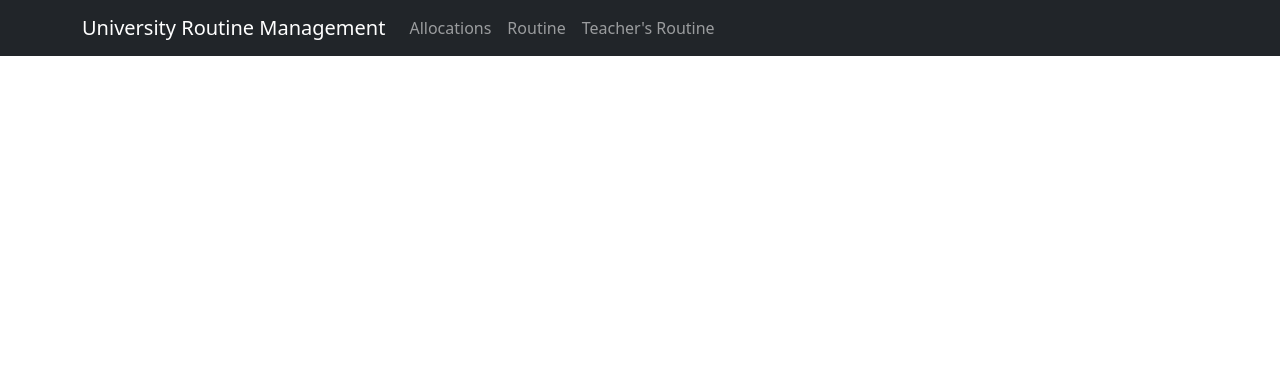
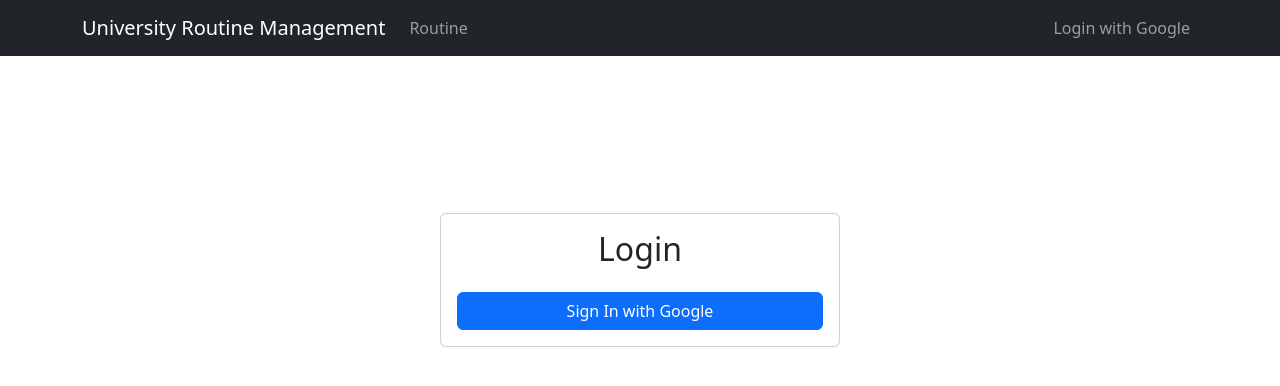
Before and after one commit to CrypticFate/Schemer, a React (Create React App) app in the folder client/: page /login in a window 1280 px wide. Shown: the top 386 px of the page. Built offline with nearby package versions, Linux system fonts and the light colour scheme; no server answers.

Commit message:
role based admin access, admin role set by system. kept private; merge conflict resolved in src/context

```diff
--- a/client/src/App.js
+++ b/client/src/App.js
@@ -1,4 +1,4 @@
-import React, { useState } from "react";
+import React from "react";
 import {
   BrowserRouter as Router,
   Routes,
@@ -6,71 +6,112 @@ import {
   Link,
   Navigate,
 } from "react-router-dom";
-import { Navbar, Nav, Container } from "react-bootstrap";
+import { Navbar, Nav, Container, Button } from "react-bootstrap";
+import { AuthProvider, useAuth } from "./contexts/AuthContext";
 import TeacherForm from "./components/TeacherForm";
 import CourseForm from "./components/CourseForm";
 import AllocationForm from "./components/AllocationForm";
 import AllocationList from "./components/AllocationList";
 import RoutineView from "./components/RoutineView";
 import TeacherRoutine from "./components/TeacherRoutine";
+import Login from "./components/Login";
+import { PrivateRoute } from "./components/PrivateRoute";
 import "bootstrap/dist/css/bootstrap.min.css";
 
-function App() {
-  const [refreshTrigger, setRefreshTrigger] = useState(0);
-
-  const handleAllocationAdded = () => {
-    setRefreshTrigger((prev) => prev + 1);
-  };
+function NavigationBar() {
+  const { currentUser, userRole, logout } = useAuth();
 
   return (
-    <Router>
-      <div className="App">
     <Navbar bg="dark" variant="dark" expand="lg">
       <Container>
         <Navbar.Brand>University Routine Management</Navbar.Brand>
         <Navbar.Toggle aria-controls="basic-navbar-nav" />
         <Navbar.Collapse id="basic-navbar-nav">
           <Nav className="me-auto">
+            <Nav.Link as={Link} to="/routine">
+              Routine
+            </Nav.Link>
+            {userRole === "admin" && (
+              <>
                 <Nav.Link as={Link} to="/allocations">
                   Allocations
-                </Nav.Link>
-                <Nav.Link as={Link} to="/routine">
-                  Routine
                 </Nav.Link>
                 <Nav.Link as={Link} to="/teacher-routine">
                   Teacher's Routine
                 </Nav.Link>
+              </>
+            )}
+          </Nav>
+          <Nav>
+            {currentUser ? (
+              <>
+                <span className="navbar-text me-3">
+                  {currentUser.email} ({userRole})
+                </span>
+                <Button variant="outline-light" onClick={logout}>
+                  Logout
+                </Button>
+              </>
+            ) : (
+              <Nav.Link as={Link} to="/login">
+                Login with Google
+              </Nav.Link>
+            )}
           </Nav>
         </Navbar.Collapse>
       </Container>
     </Navbar>
+  );
+}
 
+function App() {
+  return (
+    <AuthProvider>
+      <Router>
+        <div className="App">
+          <NavigationBar />
           <Container className="mt-4">
             <Routes>
-            {/* Redirect root to allocations */}
-            <Route path="/" element={<Navigate to="/allocations" replace />} />
-
+              <Route path="/" element={<Navigate to="/routine" replace />} />
+              <Route path="/login" element={<Login />} />
               <Route
                 path="/allocations"
                 element={
+                  <PrivateRoute requiredRole="admin">
                     <div className="row">
                       <div className="col-md-6">
                         <TeacherForm />
                         <CourseForm />
-                    <AllocationForm onAllocationAdded={handleAllocationAdded} />
+                        <AllocationForm />
                       </div>
                       <div className="col-md-6">
-                    <AllocationList refreshTrigger={refreshTrigger} />
+                        <AllocationList />
                       </div>
                     </div>
+                  </PrivateRoute>
                 }
               />
-            <Route path="/routine" element={<RoutineView />} />
-            <Route path="/teacher-routine" element={<TeacherRoutine />} />
+              <Route
+                path="/routine"
+                element={
+                  <PrivateRoute>
+                    <RoutineView />
+                  </PrivateRoute>
+                }
+              />
+              <Route
+                path="/teacher-routine"
+                element={
+                  <PrivateRoute requiredRole="admin">
+                    <TeacherRoutine />
+                  </PrivateRoute>
+                }
+              />
             </Routes>
           </Container>
         </div>
       </Router>
+    </AuthProvider>
   );
 }
 
--- /dev/null
+++ b/client/src/components/Login.js
@@ -0,0 +1,43 @@
+import React, { useState } from "react";
+import { useNavigate } from "react-router-dom";
+import { useAuth } from "../contexts/AuthContext";
+import { Container, Card, Button, Alert } from "react-bootstrap";
+
+export default function Login() {
+  const [error, setError] = useState("");
+  const [loading, setLoading] = useState(false);
+  const { login } = useAuth();
+  const navigate = useNavigate();
+
+  async function handleLogin() {
+    try {
+      setError("");
+      setLoading(true);
+      await login();
+      navigate("/routine");
+    } catch (error) {
+      setError("Failed to sign in with Google: " + error.message);
+    } finally {
+      setLoading(false);
+    }
+  }
+
+  return (
+    <Container
+      className="d-flex align-items-center justify-content-center"
+      style={{ minHeight: "50vh" }}
+    >
+      <div className="w-100" style={{ maxWidth: "400px" }}>
+        <Card>
+          <Card.Body>
+            <h2 className="text-center mb-4">Login</h2>
+            {error && <Alert variant="danger">{error}</Alert>}
+            <Button className="w-100" onClick={handleLogin} disabled={loading}>
+              Sign In with Google
+            </Button>
+          </Card.Body>
+        </Card>
+      </div>
+    </Container>
+  );
+}
--- /dev/null
+++ b/client/src/components/PrivateRoute.js
@@ -0,0 +1,20 @@
+import React from "react";
+import { Navigate } from "react-router-dom";
+import { useAuth } from "../contexts/AuthContext";
+
+export function PrivateRoute({ children, requiredRole }) {
+  const { currentUser, userRole } = useAuth();
+
+  if (!currentUser) {
+    // Not logged in, redirect to login page
+    return <Navigate to="/login" />;
+  }
+
+  if (requiredRole && userRole !== requiredRole) {
+    // User's role doesn't match the required role, redirect to routine page
+    return <Navigate to="/routine" />;
+  }
+
+  // Authorized, render component
+  return children;
+}
--- /dev/null
+++ b/client/src/contexts/AuthContext.js
@@ -0,0 +1,61 @@
+import React, { createContext, useContext, useState, useEffect } from "react";
+import {
+  auth,
+  GoogleAuthProvider,
+  signInWithPopup,
+  signOut,
+} from "../firebase";
+
+const AuthContext = createContext();
+
+export function useAuth() {
+  return useContext(AuthContext);
+}
+
+export function AuthProvider({ children }) {
+  const [currentUser, setCurrentUser] = useState(null);
+  const [loading, setLoading] = useState(true);
+  const [userRole, setUserRole] = useState(null);
+
+  // Get admin email from environment variable
+  const adminEmails = process.env.REACT_APP_ADMIN_EMAIL
+    ? process.env.REACT_APP_ADMIN_EMAIL.split(",").map((email) => email.trim())
+    : [];
+
+  function login() {
+    const provider = new GoogleAuthProvider();
+    return signInWithPopup(auth, provider);
+  }
+
+  function logout() {
+    return signOut(auth);
+  }
+
+  useEffect(() => {
+    const unsubscribe = auth.onAuthStateChanged((user) => {
+      setCurrentUser(user);
+      if (user) {
+        // Check if the user's email is in the admin list
+        setUserRole(adminEmails.includes(user.email) ? "admin" : "student");
+      } else {
+        setUserRole(null);
+      }
+      setLoading(false);
+    });
+
+    return unsubscribe;
+  }, [adminEmails]);
+
+  const value = {
+    currentUser,
+    userRole,
+    login,
+    logout,
+  };
+
+  return (
+    <AuthContext.Provider value={value}>
+      {!loading && children}
+    </AuthContext.Provider>
+  );
+}
```
Also changed, not shown: 2 other files (tests, documents, lock files or other folders). Lines whose indentation alone changed are shown as unchanged.
